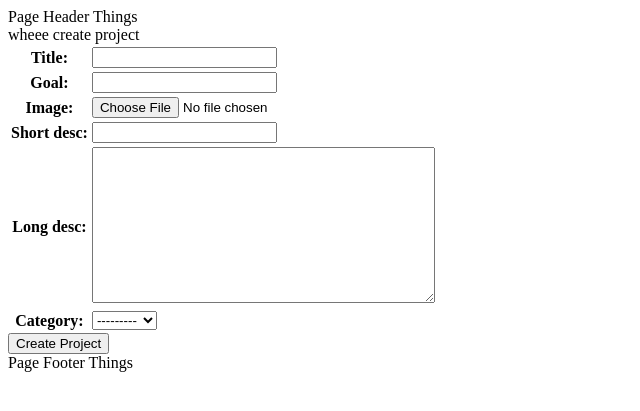
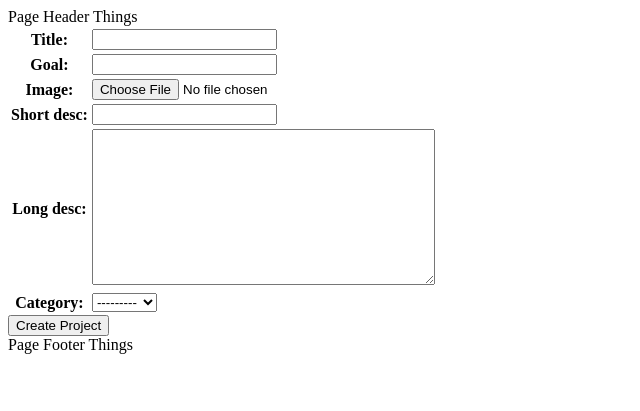
Before and after one commit to Eveliyse/project-go, a Django app: page /projects/create/ in a window 1280 px wide. Shown: the top 411 px of the page, without its empty margins (0-640 px from the left). Run offline with Django 3.2, Linux system fonts and the light colour scheme; data comes from the database, SQL or seed files in the repository; parts of the project's set-up code (start-up, migrations or seed data) failed here and were passed over.

Commit message:
cleaned up editcreate.html a bit

```diff
--- a/project_go/projects/templates/projects/editcreate.html
+++ b/project_go/projects/templates/projects/editcreate.html
@@ -1,9 +1,6 @@
 {% extends "base.html" %}
 
 {% block content %}
-
-wheee create project
-
     {% if project %}
         <form method="post" action="{% url 'projects:edit' project.id %}" enctype="multipart/form-data">
     {% else %}
@@ -14,12 +11,14 @@ wheee create project
     <table>
         {{ form.as_table }}
     </table>
+
     {% if project %}
         <img src="{{ project.image.url }}" />
         <input type="submit" value="Edit Project" />
     {% else %}
         <input type="submit" value="Create Project" />
     {% endif %}
+
+
         </form>
-
 {% endblock %}
```
Lines whose indentation alone changed are shown as unchanged.
